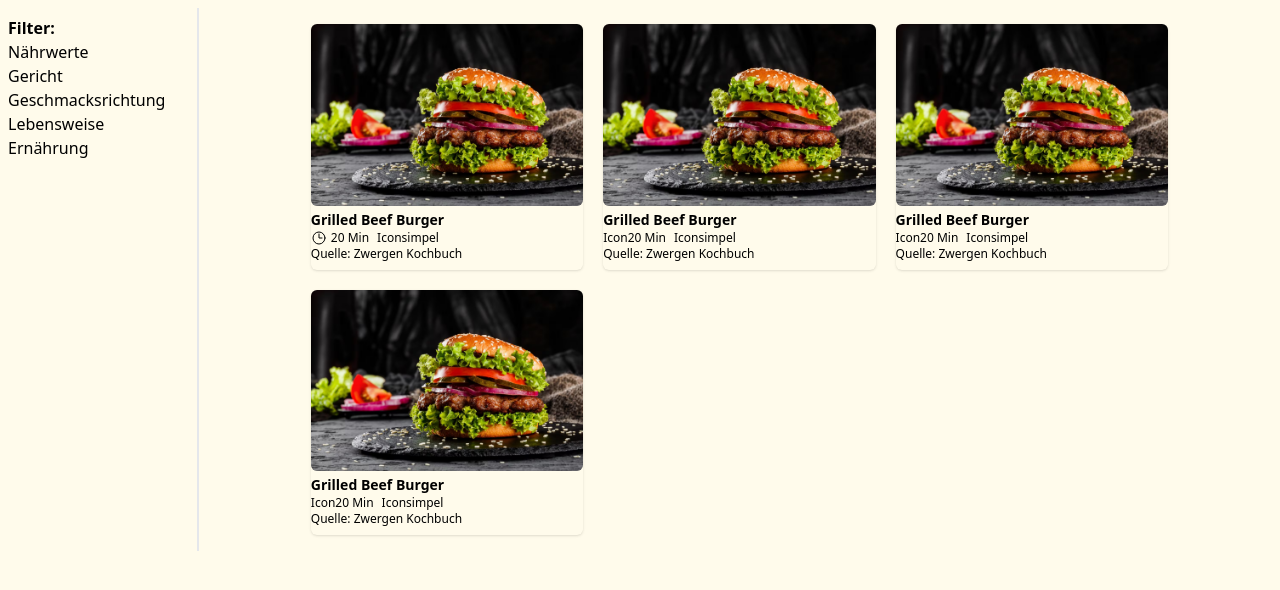
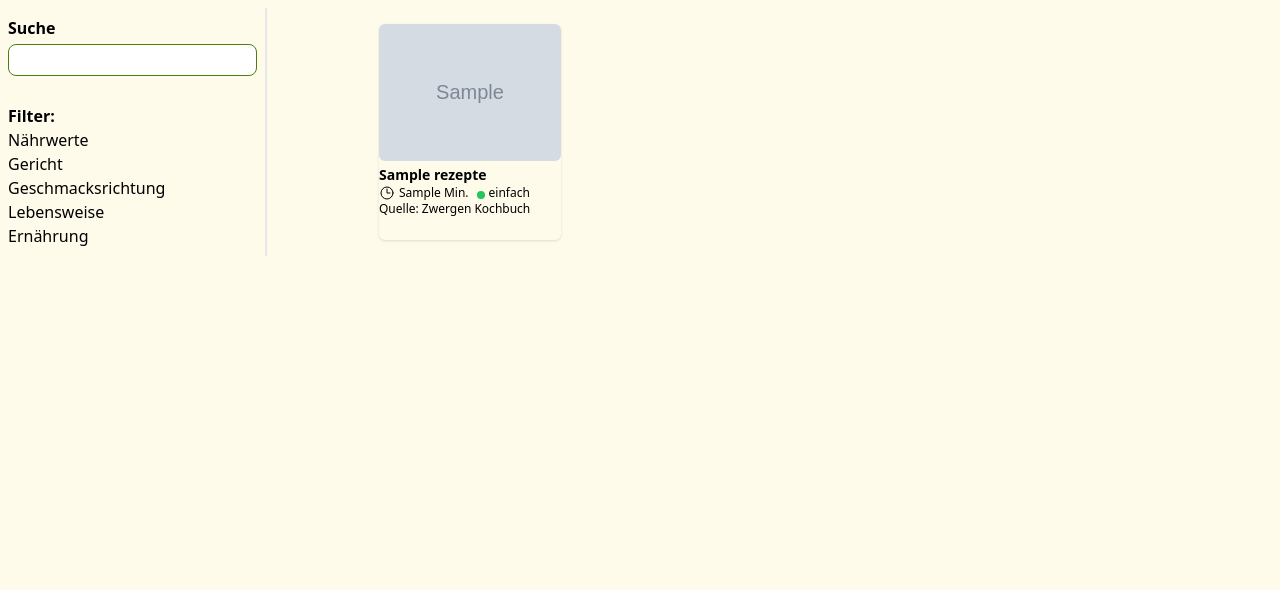
Before and after one commit to VerenaVenhaus/Dein_Food_Tempel, a PHP site: page / in a window 1280 px wide. Shown: the part 64-654 px from the top of the page. Run offline with PHP 8.4, Linux system fonts and the light colour scheme; tables that the repository leaves empty or names only in its code hold one stand-in row (values such as "Sample post"); grey boxes marked "Sample" are stand-in pictures; some libraries are stand-ins or nearby versions.

Commit message:
new commit

```diff
--- a/authentification/login.php
+++ b/authentification/login.php
@@ -1,5 +1,5 @@
 <?php
-include 'databaseConnection.php';
+include './../src/databaseConnection.php';
 ?>
 
 <!DOCTYPE html>
@@ -25,7 +25,7 @@ include 'databaseConnection.php';
         <a href="authenticate.php" class="hover:cursor-pointer hover:opacity-80">Registrieren</a>
         </div>
     </header>
-    <form action="login.php" method="GET">
+    <form action="validateLogin.php" method="GET">
 <div class="border-2 w-96 flex px-6 py-4  rounded-md flex-col h-auto mx-auto mt-16  ">
 <img src="../src/images/koala.jpg" alt="Koala" class="mt-4 rounded-full w-24 h-24 self-center"/>
   <label class="hidden mt-3" for="firstname">Name</label>
--- a/src/index.php
+++ b/src/index.php
@@ -1,6 +1,14 @@
 <?php
 include 'databaseConnection.php';
 
+$stmt = $conn->prepare("SELECT * FROM rezepte");
+$stmt->execute();
+$result = $stmt->setFetchMode(PDO::FETCH_ASSOC);
+
+/* while ($result = $stmt->fetch(PDO::FETCH_ASSOC)) {
+    echo $result["rezept_name"];
+    echo "</br>";
+} */
 /* try {
     $stmt = $conn->prepare("SELECT * FROM rezepte");
     $stmt->execute();
@@ -10,8 +18,7 @@ echo $result;
   } catch(PDOException $e) {
     echo "Error: " . $e->getMessage();
   }
-  $conn = null;
-  echo "</table>"; */
+  */
 ?>
 
 <!DOCTYPE html>
@@ -29,17 +36,19 @@ echo $result;
 <body class="bg-amber-50">
     <header class="bg-lime-700 text-white mb-2 h-16 flex items-center justify-between px-2">
         <div class="flex">
-        <img src="../src/images/koala.jpg" alt="Koala" class="mr-4 rounded-full w-10 h-10"/>
+            <img src="../src/images/koala.jpg" alt="Koala" class="mr-4 rounded-full w-10 h-10" />
             <div class="self-center font-thin">Dein_Food_Tempel</div>
         </div>
         <div class="flex gap-2">
-            <div>Logout</div>
+            <a href="../authentification/login.php" class="hover:opacity-80">Logout</a>
         </div>
     </header>
     <div class="w-full h-full ">
         <div class="flex">
             <div class="w-72 border-r-2 p-2">
-                <div class="font-semibold">Filter:</div>
+                <label class="font-semibold" for="suche">Suche</label>
+                <input class="border border-lime-700 h-8 rounded-lg text-black p-2 mt-1" type="text" id="suche" name="suche" value="">
+                <div class="font-semibold mt-7">Filter:</div>
                 <div>Nährwerte</div>
                 <div>Gericht</div>
                 <div>Geschmacksrichtung</div>
@@ -47,75 +56,31 @@ echo $result;
                 <div>Ernährung</div>
 
             </div>
-
-            <div class="grid grid-cols-3 gap-5 w-full my-4 mx-28 ">
+            <div class="grid grid-cols-4 gap-5 w-full my-4 mx-28 ">
+                <?php while ($result = $stmt->fetch(PDO::FETCH_ASSOC)): ?>
                     <div class="shadow rounded-md pb-2">
-                    <img src="./images/Burger_selber_machen_rezept.avif" alt="" class="w-full rounded-md mb-1" />
-                    <div class="text-start text-sm font-semibold">Grilled Beef Burger</div>
+                        <img src="<?= $result["image"] ?>" alt="" class="w-full rounded-md mb-1" />
+                        <div class="text-start text-sm font-semibold"><?= $result["rezept_name"] ?></div>
                         <div class="flex gap-2">
                             <div class="flex gap-1 flex-row text-xs">
-                            <div><svg xmlns="http://www.w3.org/2000/svg" fill="none" viewBox="0 0 24 24" stroke-width="1.5" stroke="currentColor" class="size-4">
-  <path stroke-linecap="round" stroke-linejoin="round" d="M12 6v6h4.5m4.5 0a9 9 0 1 1-18 0 9 9 0 0 1 18 0Z" />
+                                <?php if ($result["zubereitungszeit"] != null): ?>
+                                    <div><svg xmlns="http://www.w3.org/2000/svg" fill="none" viewBox="0 0 24 24"
+                                            stroke-width="1.5" stroke="currentColor" class="size-4">
+                                            <path stroke-linecap="round" stroke-linejoin="round"
+                                                d="M12 6v6h4.5m4.5 0a9 9 0 1 1-18 0 9 9 0 0 1 18 0Z" />
                                         </svg></div>
-                            <div>20 Min</div>
+                                    <div><?= $result["zubereitungszeit"] . " Min." ?></div>
+                                <?php endif; ?>
                             </div>
-                        <div class="flex flex-row text-xs">
-                            <div>Icon</div>
-                            <div>simpel</div>
+                            <div class="flex flex-row text-xs items-center">
+                                <div class=" bg-green-500 w-2 h-2 rounded-full mr-1 mt-1"></div>
+                                <div>einfach</div>
                             </div>
 
                         </div>
                         <div class="text-xs">Quelle: Zwergen Kochbuch</div>
                     </div>
-                <div class="shadow rounded-md pb-2">
-                    <img src="./images/Burger_selber_machen_rezept.avif" alt="" class="w-full rounded-md mb-1" />
-                    <div class="text-start text-sm font-semibold">Grilled Beef Burger</div>
-                    <div class="flex gap-2">
-                        <div class="flex flex-row text-xs">
-                            <div>Icon</div>
-                            <div>20 Min</div>
-                        </div>
-                        <div class="flex flex-row text-xs">
-                            <div>Icon</div>
-                            <div>simpel</div>
-                        </div>
-
-                    </div>
-                    <div class="text-xs">Quelle: Zwergen Kochbuch</div>
-                </div>
-                <div class="shadow rounded-md pb-2">
-                    <img src="./images/Burger_selber_machen_rezept.avif" alt="" class="w-full rounded-md mb-1" />
-                    <div class="text-start text-sm font-semibold">Grilled Beef Burger</div>
-                    <div class="flex gap-2">
-                        <div class="flex flex-row text-xs">
-                            <div>Icon</div>
-                            <div>20 Min</div>
-                        </div>
-                        <div class="flex flex-row text-xs">
-                            <div>Icon</div>
-                            <div>simpel</div>
-                        </div>
-
-                    </div>
-                    <div class="text-xs">Quelle: Zwergen Kochbuch</div>
-                </div>
-                <div class="shadow rounded-md pb-2">
-                    <img src="./images/Burger_selber_machen_rezept.avif" alt="" class="w-full rounded-md mb-1" />
-                    <div class="text-start text-sm font-semibold">Grilled Beef Burger</div>
-                    <div class="flex gap-2">
-                        <div class="flex flex-row text-xs">
-                            <div>Icon</div>
-                            <div>20 Min</div>
-                        </div>
-                        <div class="flex flex-row text-xs">
-                            <div>Icon</div>
-                            <div>simpel</div>
-                        </div>
-
-                    </div>
-                    <div class="text-xs">Quelle: Zwergen Kochbuch</div>
-                </div>
-
+                <?php endwhile; ?>
             </div>
         </div>
 
```
Also changed, not shown: authentification/authenticate.php (+7 -6 lines), authentification/validateLogin.php (added, +31 -0 lines), src/homepage.php (added, +11 -0 lines), src/script.js (+14 -1 lines), README.md (added), src/images/standard.png (added), src/images/wraps.png (added). Lines whose indentation alone changed are shown as unchanged.
